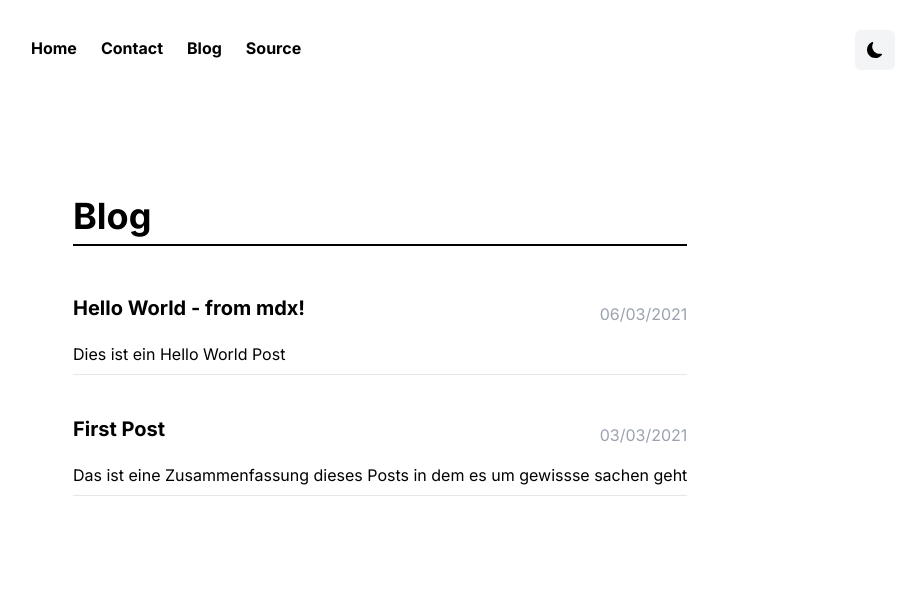
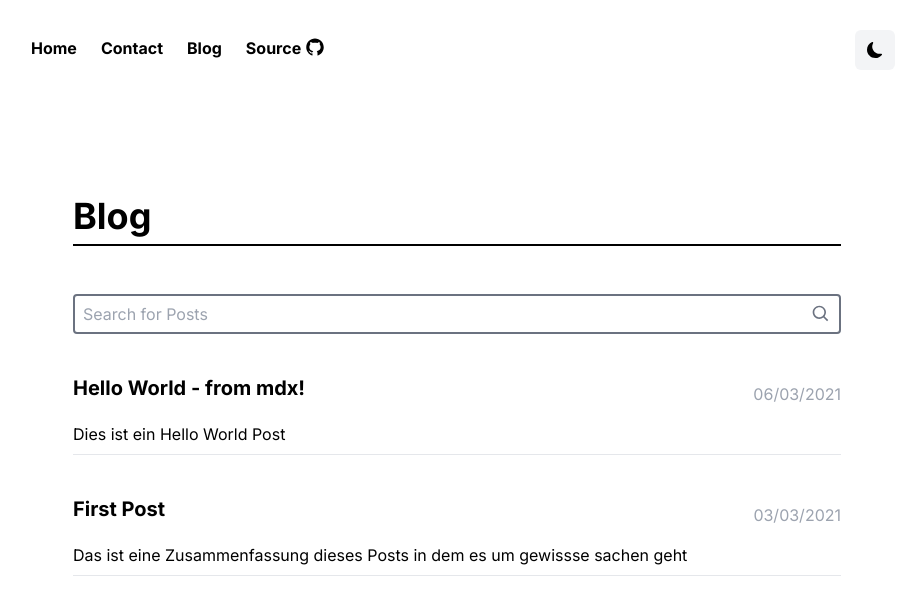
Before and after one commit to max-grzanna/personal-website, a Next.js app: page /blog in a window 1280 px wide. Shown: the top 604 px of the page, without its empty margins (183-1096 px from the left). Built offline with nearby package versions, Linux system fonts and the light colour scheme.

Commit message:
search bar for posts and menu styling

```diff
--- a/components/Blogpost.jsx
+++ b/components/Blogpost.jsx
@@ -3,7 +3,7 @@ import Link from 'next/link';
 
 const classes = {
   posts: 'flex flex-col',
-  post: 'mb-10 border-b',
+  post: 'mb-10 border-b dark:border-gray-500',
   titleColumn: 'flex flex-row justify-between',
   datePublished: 'text-gray-400',
   blogTitle: 'font-bold text-xl',
--- a/components/Container.jsx
+++ b/components/Container.jsx
@@ -2,13 +2,16 @@ import React, { useState } from 'react';
 import Link from 'next/link';
 import { HiMenuAlt4 } from 'react-icons/hi';
 import { MdClose } from 'react-icons/md';
+import { AiOutlineGithub } from 'react-icons/ai';
 // eslint-disable-next-line import/extensions,import/no-unresolved
 import DarkModeToggle from '@/components/DarkModeToggle';
 
 const classes = {
-  links: 'lg:inline-flex mb-5  lg:w-auto w-full px-3 py-2 rounded text-black dark:text-gray-200 font-bold items-center justify-center hover:bg-gray-600 hover:text-white ',
+  links: 'lg:inline-flex mb-5   dlg:w-auto w-full px-3 py-2 rounded text-black dark:text-gray-200 font-bold items-center justify-center hover:bg-gray-600 hover:text-white ',
   DarkModeToggle: 'ml-auto',
   Content: 'lg:w-[800px] m-auto mt-5 lg:mt-20 p-4 flex items-start',
+  sourceLink: 'inline-flex flex-row-reverse',
+  githubIcon: 'relative left-1 inline-flex justify-start items-center bottom-px',
 };
 
 export default function Navbar({ children }) {
@@ -55,11 +58,13 @@ export default function Navbar({ children }) {
                 Blog
               </a>
             </Link>
-            <Link href="/" passHref>
+            <Link href="https://github.com/max-grzanna/personal-website" passHref>
               <a className={classes.links}>
+                Source
                 {' '}
-                Source
+                <AiOutlineGithub className={classes.githubIcon} size={20} />
               </a>
+
             </Link>
           </div>
         </div>
--- a/components/DarkModeToggle.jsx
+++ b/components/DarkModeToggle.jsx
@@ -10,6 +10,7 @@ const classes = {
 
 export default function DarkModeToggle() {
   const { theme, setTheme } = useTheme();
+
   return (
     <button
       aria-label="Toggle Dark Mode"
--- a/pages/_app.jsx
+++ b/pages/_app.jsx
@@ -4,7 +4,7 @@ import '../styles/globals.css';
 
 function MyApp({ Component, pageProps }) {
   return (
-    <ThemeProvider attribute="class">
+    <ThemeProvider attribute="class" defaultTheme="system">
       <Component {...pageProps} />
     </ThemeProvider>
   );
--- a/pages/blog.jsx
+++ b/pages/blog.jsx
@@ -1,21 +1,39 @@
-import React from 'react';
+import React, { useState } from 'react';
 import fs from 'fs';
 import path from 'path';
 import matter from 'gray-matter';
+import { BiSearch } from 'react-icons/bi';
 import Container from '@/components/Container';
 import Blogpost from '@/components/Blogpost';
 import sortByDate from '@/utils/sortByDate';
 
 const classes = {
-  posts: 'flex flex-col',
+  posts: 'flex flex-col w-full',
+  inputWrapper: 'relative w-full',
+  input: 'border-gray-500 border-solid border-2 mb-10 rounded w-full h-10 p-2',
+  inputIcon: 'absolute right-2.5 top-2.5 fill-gray-500 dark:fill-gray-100',
 };
 
 export default function Blog({ posts }) {
+  const [searchValue, setSearchValue] = useState('');
+
+  const filteredPosts = posts.filter(({ frontmatter }) => frontmatter.title.toLowerCase().includes(searchValue.toLowerCase()));
+
   return (
     <Container>
       <div className={classes.posts}>
         <h1>Blog</h1>
-        {posts.map(((post) => (
+        <div className={classes.inputWrapper}>
+          <i><BiSearch className={classes.inputIcon} size={20} /></i>
+          <input
+            placeholder="Search for Posts"
+            className={classes.input}
+            type="text"
+            onChange={(e) => setSearchValue(e.target.value)}
+          />
+        </div>
+        {!filteredPosts.length && 'No Posts found :('}
+        {filteredPosts.map(((post) => (
           <Blogpost key={post.slug} post={post} />
         )))}
       </div>
--- a/pages/index.jsx
+++ b/pages/index.jsx
@@ -4,7 +4,7 @@ import Container from '@/components/Container';
 function Index() {
   return (
     <Container>
-      <h1 className="text-4xl font-bold">Hi I&apos;am Max</h1>
+      <h1 className="text-4xl font-bold border-none">Hi I&apos;am Max</h1>
     </Container>
   );
 }
```
